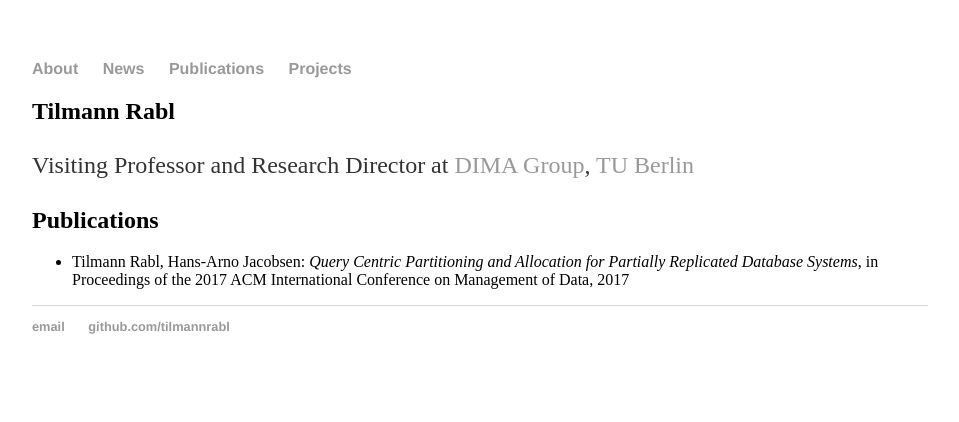
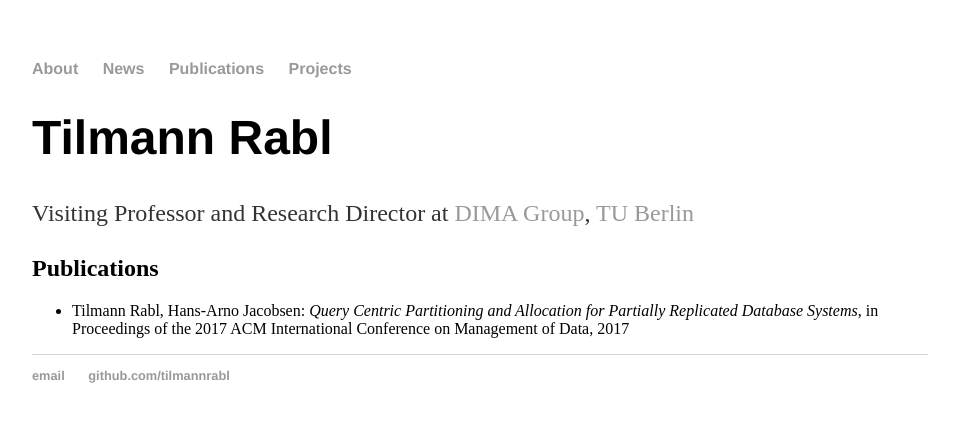
Before and after one commit to tilmannrabl/tilmannrabl.github.io, a Jekyll site: the page built from index.md, in a window 1280 px wide. Shown: the top 422 px of the page, without its empty margins (160-1119 px from the left). Built offline with Jekyll 4.4.1, drawn with Linux system fonts in a browser that asks for light colours.

```diff
--- a/index.md
+++ b/index.md
@@ -2,8 +2,8 @@
 layout: default
 title: Tilmann Rabl
 ---
-Tilmann Rabl
-------------
+# Tilmann Rabl
+
 Visiting Professor and Research Director at [DIMA Group](http://www.dima.tu-berlin.de), [TU Berlin](http://www.tu-berlin.de)
 
 ## Publications
```
